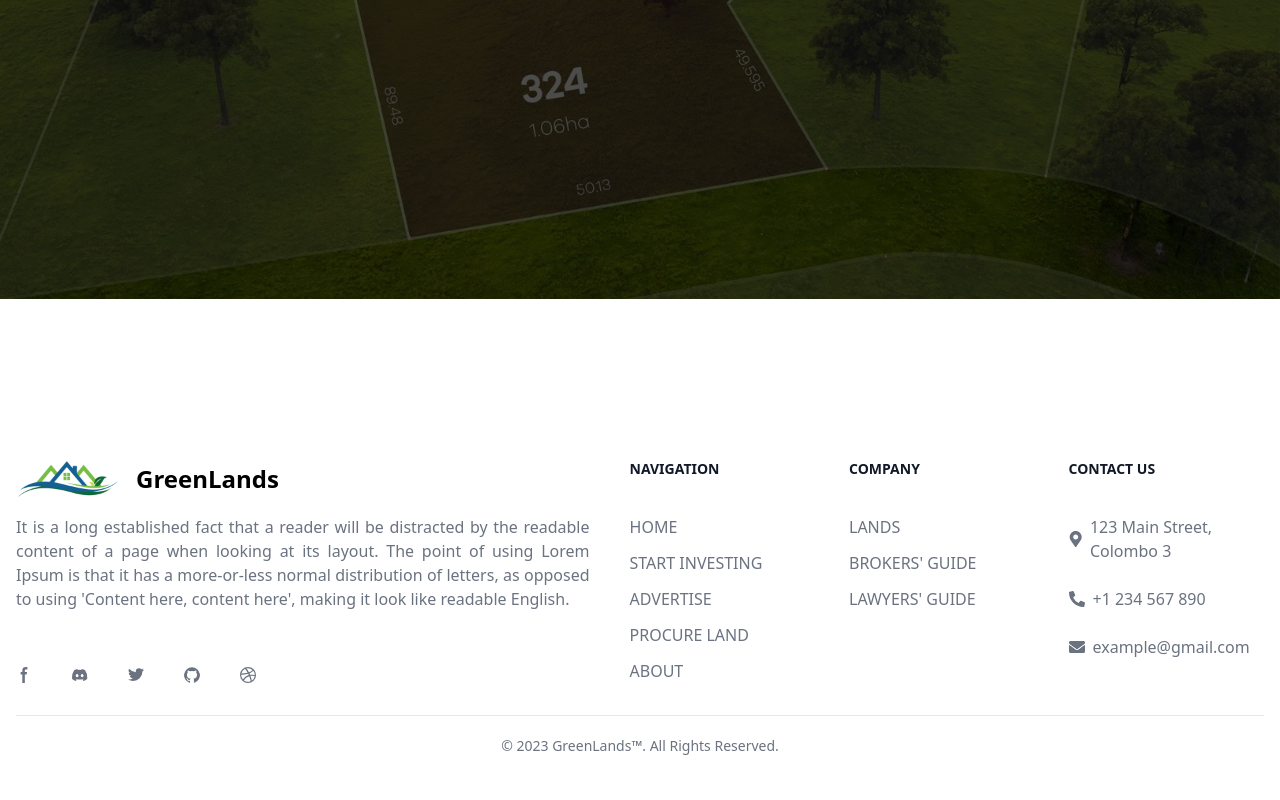
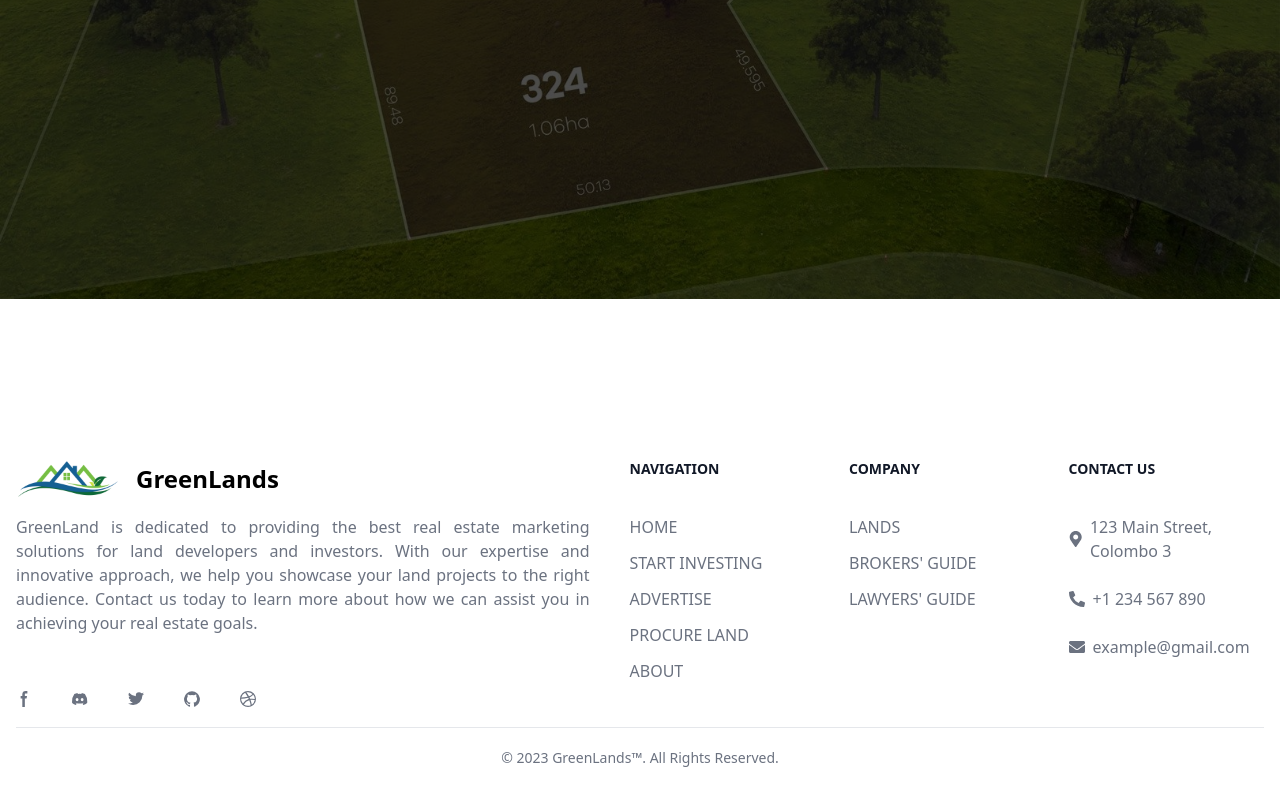
Before and after one commit to Vinuri00/Real-Estate-Web-Application, a React (Vite) app in the folder frontend/: page / in a window 1280 px wide. Shown: the part 565-1365 px from the top of the page. Built offline with nearby package versions, Linux system fonts and the light colour scheme.

Commit message:
added footer content

```diff
--- a/frontend/src/components/Footer.jsx
+++ b/frontend/src/components/Footer.jsx
@@ -21,11 +21,12 @@ const Footer = () => {
               </a>
               <div class="max-w-2xl mt-4 text-justify">
                 <p class="text-gray-500 dark:text-gray-400 font-medium">
-                  It is a long established fact that a reader will be distracted
-                  by the readable content of a page when looking at its layout.
-                  The point of using Lorem Ipsum is that it has a more-or-less
-                  normal distribution of letters, as opposed to using 'Content
-                  here, content here', making it look like readable English.
+                  GreenLand is dedicated to providing the best real estate
+                  marketing solutions for land developers and investors. With
+                  our expertise and innovative approach, we help you showcase
+                  your land projects to the right audience. Contact us today to
+                  learn more about how we can assist you in achieving your real
+                  estate goals.
                 </p>
 
                 {/* Social media icons */}
@@ -201,7 +202,9 @@ const Footer = () => {
 
                 <div className="flex mb-6 items-center text-gray-500 dark:text-gray-400 font-medium">
                   <FaMapMarkerAlt className="mr-2 hover:text-white" />
-                  <span className="hover:underline">123 Main Street, Colombo 3</span>
+                  <span className="hover:underline">
+                    123 Main Street, Colombo 3
+                  </span>
                 </div>
 
                 <div className="flex mb-6 items-center text-gray-500 dark:text-gray-400 font-medium">
```
